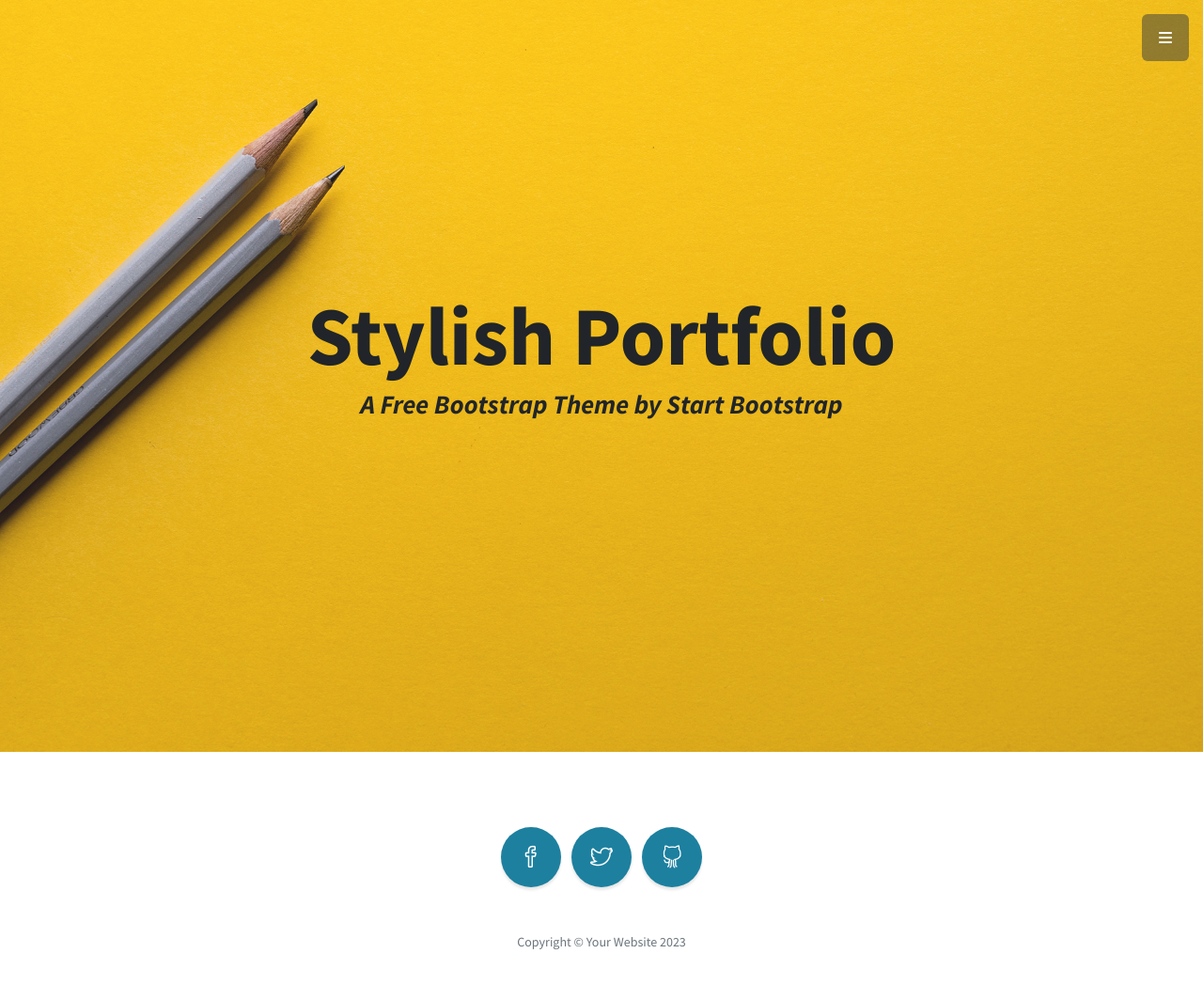
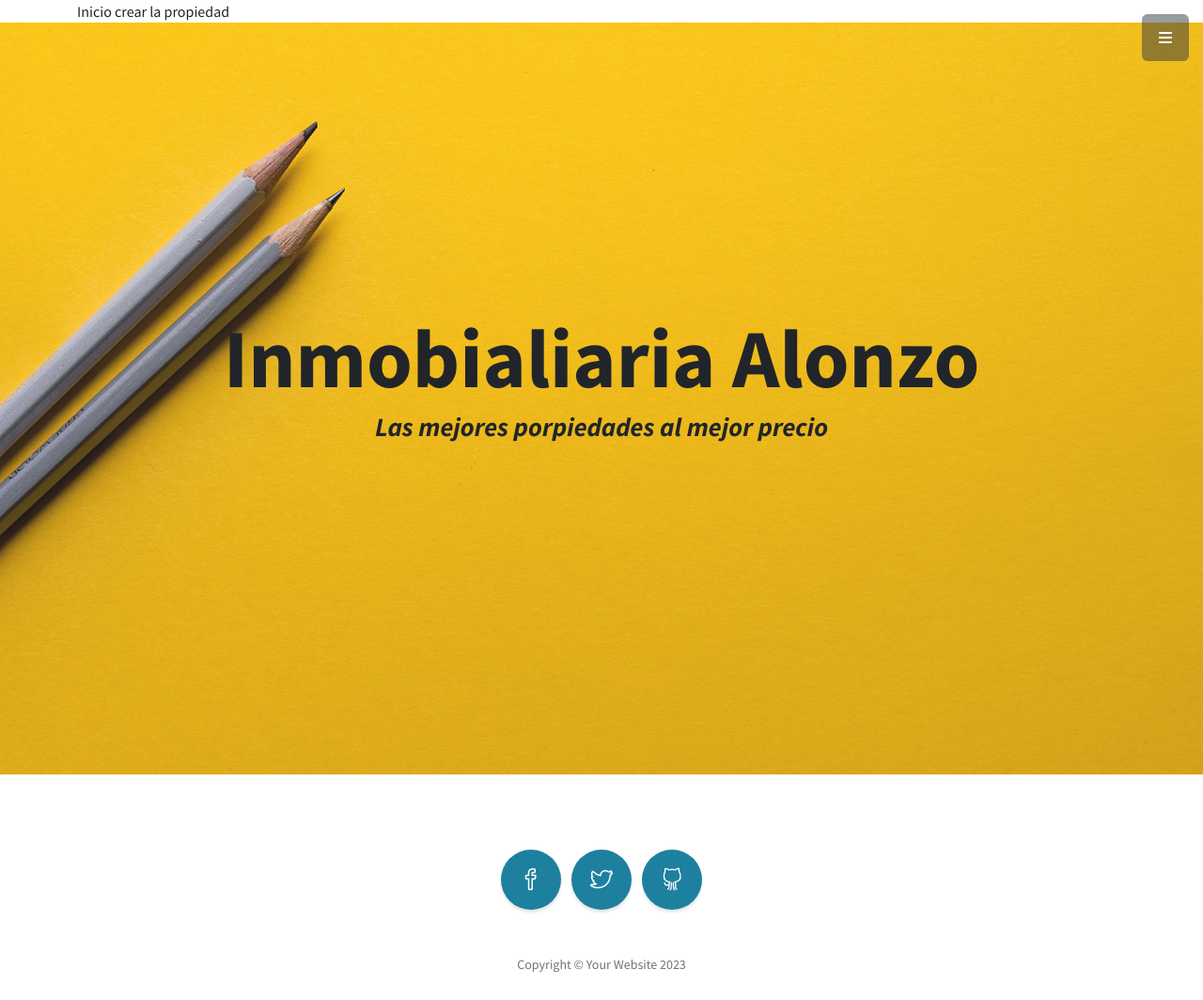
Before and after one commit to tiagojoseph/proyecto-final, a Django app: page / in a window 1280 px wide. Shown: the top 1064 px of the page at 94% size. Before the commit the page ends 1011 px from the top, so only its background shows below. Run offline with Django 5.2, Linux system fonts and the light colour scheme; some libraries are stand-ins or nearby versions.

Commit message:
en proceso

```diff
--- a/inicio/templates/index.html
+++ b/inicio/templates/index.html
@@ -1,64 +1,6 @@
-<!DOCTYPE html>
-<html lang="en">
-    {% load static %}
-    <head>
-        <meta charset="utf-8" />
-        <meta name="viewport" content="width=device-width, initial-scale=1, shrink-to-fit=no" />
-        <meta name="description" content="" />
-        <meta name="author" content="" />
-        <title>Stylish Portfolio - Start Bootstrap Template</title>
-        <!-- Favicon-->
-        <link rel="icon" type="image/x-icon" href="assets/favicon.ico" />
-        <!-- Font Awesome icons (free version)-->
-        <script src="https://use.fontawesome.com/releases/v6.3.0/js/all.js" crossorigin="anonymous"></script>
-        <!-- Simple line icons-->
-        <link href="https://cdnjs.cloudflare.com/ajax/libs/simple-line-icons/2.5.5/css/simple-line-icons.min.css" rel="stylesheet" />
-        <!-- Google fonts-->
-        <link href="https://fonts.googleapis.com/css?family=Source+Sans+Pro:300,400,700,300italic,400italic,700italic" rel="stylesheet" type="text/css" />
-        <!-- Core theme CSS (includes Bootstrap)-->
-        <link href= {% static "css/styles.css" %} rel="stylesheet" />
-    </head>
-    <body id="page-top">
-        <!-- Navigation-->
-        <a class="menu-toggle rounded" href="#"><i class="fas fa-bars"></i></a>
-        <nav id="sidebar-wrapper">
-            <ul class="sidebar-nav">
-                <li class="sidebar-brand"><a href="#page-top">Start Bootstrap</a></li>
-                <li class="sidebar-nav-item"><a href="#page-top">Home</a></li>
-                <li class="sidebar-nav-item"><a href="#about">About</a></li>
-                <li class="sidebar-nav-item"><a href="#services">Services</a></li>
-                <li class="sidebar-nav-item"><a href="#portfolio">Portfolio</a></li>
-                <li class="sidebar-nav-item"><a href="#contact">Contact</a></li>
-            </ul>
-        </nav>
-        <!-- Header-->
-        <header class="masthead d-flex align-items-center">
-            <div class="container px-4 px-lg-5 text-center">
-                <h1 class="mb-1">Stylish Portfolio</h1>
-                <h3 class="mb-5"><em>A Free Bootstrap Theme by Start Bootstrap</em></h3>
-            </div>
-        </header>
-        <footer class="footer text-center">
-            <div class="container px-4 px-lg-5">
-                <ul class="list-inline mb-5">
-                    <li class="list-inline-item">
-                        <a class="social-link rounded-circle text-white mr-3" href="#!"><i class="icon-social-facebook"></i></a>
-                    </li>
-                    <li class="list-inline-item">
-                        <a class="social-link rounded-circle text-white mr-3" href="#!"><i class="icon-social-twitter"></i></a>
-                    </li>
-                    <li class="list-inline-item">
-                        <a class="social-link rounded-circle text-white" href="#!"><i class="icon-social-github"></i></a>
-                    </li>
-                </ul>
-                <p class="text-muted small mb-0">Copyright &copy; Your Website 2023</p>
-            </div>
-        </footer>
-        <!-- Scroll to Top Button-->
-        <a class="scroll-to-top rounded" href="#page-top"><i class="fas fa-angle-up"></i></a>
-        <!-- Bootstrap core JS-->
-        <script src="https://cdn.jsdelivr.net/npm/bootstrap@5.2.3/dist/js/bootstrap.bundle.min.js"></script>
-        <!-- Core theme JS-->
-        <script src="js/scripts.js"></script>
-    </body>
-</html>
+{% extends "base.html" %}
+
+{% block title_head %} inicio {% endblock title_head%}
+
+{% block h1_header %} Inmobialiaria Alonzo {%endblock h1_header%}
+{% block h3_header%} Las mejores porpiedades al mejor precio {% endblock h3_header%}
--- a/inicio/urls.py
+++ b/inicio/urls.py
@@ -2,6 +2,6 @@ from django.urls import path
 from inicio.views import inicio, crear_la_propiedad
 
 urlpatterns = [
-    path ("", inicio),
-    path ("crear-la-propiedad/<int:metros_cuadrados>/<str:ubicacion>/<str:precio>", crear_la_propiedad)
+    path ("", inicio, name= 'inicio' ),
+    path ("crear-la-propiedad/<int:metros_cuadrados>/<str:ubicacion>/<str:precio>", crear_la_propiedad, name= 'crear_la_propiedad'),
 ]
--- /dev/null
+++ b/templates/base.html
@@ -0,0 +1,66 @@
+<!DOCTYPE html>
+<html lang="en">
+    {% load static %}
+    <head>
+        <meta charset="utf-8" />
+        <meta name="viewport" content="width=device-width, initial-scale=1, shrink-to-fit=no" />
+        <meta name="description" content="" />
+        <meta name="author" content="" />
+        <title>
+            {% block title_head %} template base {% endblock title_head%}
+        </title>
+        <!-- Favicon-->
+        <link rel="icon" type="image/x-icon" href="assets/favicon.ico" />
+        <!-- Font Awesome icons (free version)-->
+        <script src="https://use.fontawesome.com/releases/v6.3.0/js/all.js" crossorigin="anonymous"></script>
+        <!-- Simple line icons-->
+        <link href="https://cdnjs.cloudflare.com/ajax/libs/simple-line-icons/2.5.5/css/simple-line-icons.min.css" rel="stylesheet" />
+        <!-- Google fonts-->
+        <link href="https://fonts.googleapis.com/css?family=Source+Sans+Pro:300,400,700,300italic,400italic,700italic" rel="stylesheet" type="text/css" />
+        <!-- Core theme CSS (includes Bootstrap)-->
+        <link href= {% static "css/styles.css" %} rel="stylesheet" />
+    </head>
+    <body id="page-top">
+        <!-- Navigation-->
+        <a class="menu-toggle rounded" href="#"><i class="fas fa-bars"></i></a>
+        <nav class="sidebar-wrapper">
+            <div class="container">
+                <a class="navbar-brand" href= {% url 'inicio' %} >Inicio</a>
+                <a class="navbar-brand" href= {% url 'crear_la_propiedad' %} >crear la propiedad</a>
+                {% comment  %}<a class="btn btn-primary" href="#signup">Sign up</a> {% endcomment %}
+            </div>
+        </nav>
+        <!-- Header-->
+        <header class="masthead d-flex align-items-center">
+            <div class="container px-4 px-lg-5 text-center">
+                <h1 class="mb-1"> {% block h1_header %}  {%endblock h1_header%} </h1>
+                <h3 class="mb-5"><em> {% block h3_header%} {% endblock h3_header%}</em></h3>
+            </div>
+        </header>
+        <main>
+            {%block main%} {%endblock main%}
+        </main>
+        <footer class="footer text-center">
+            <div class="container px-4 px-lg-5">
+                <ul class="list-inline mb-5">
+                    <li class="list-inline-item">
+                        <a class="social-link rounded-circle text-white mr-3" href="#!"><i class="icon-social-facebook"></i></a>
+                    </li>
+                    <li class="list-inline-item">
+                        <a class="social-link rounded-circle text-white mr-3" href="#!"><i class="icon-social-twitter"></i></a>
+                    </li>
+                    <li class="list-inline-item">
+                        <a class="social-link rounded-circle text-white" href="#!"><i class="icon-social-github"></i></a>
+                    </li>
+                </ul>
+                <p class="text-muted small mb-0">Copyright &copy; Your Website 2023</p>
+            </div>
+        </footer>
+        <!-- Scroll to Top Button-->
+        <a class="scroll-to-top rounded" href="#page-top"><i class="fas fa-angle-up"></i></a>
+        <!-- Bootstrap core JS-->
+        <script src="https://cdn.jsdelivr.net/npm/bootstrap@5.2.3/dist/js/bootstrap.bundle.min.js"></script>
+        <!-- Core theme JS-->
+        <script src="js/scripts.js"></script>
+    </body>
+</html>
```
Also changed, not shown: inicio/templates/crear_la_propiedad.html (+12 -11 lines).
